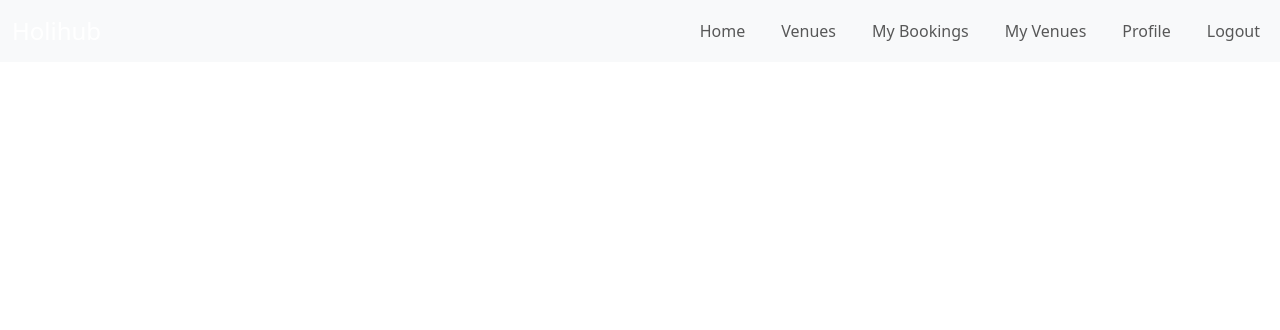
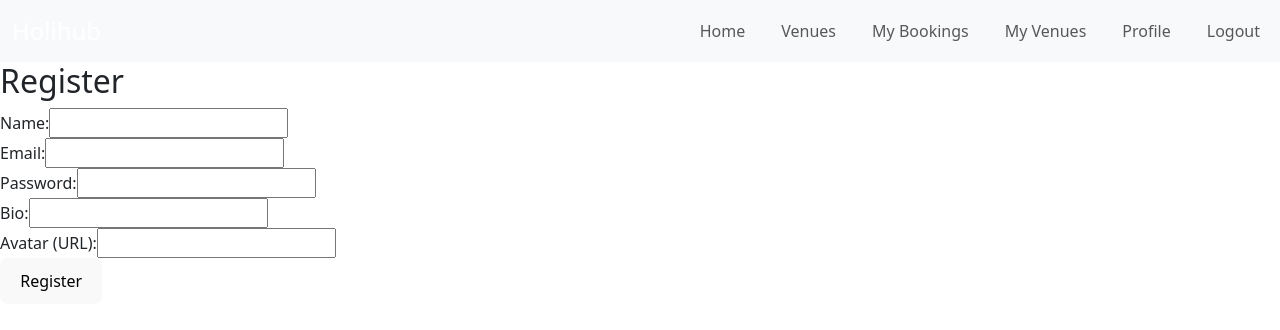
Before and after one commit to Voidwaker/pe2, a React (Vite) app in the folder pe2/: page /register in a window 1280 px wide. Shown: the top 330 px of the page. Built offline with nearby package versions, Linux system fonts and the light colour scheme.

Commit message:
added files for login, registration, auth, apii-key
added components for login, registration.
added files and code for useAuth
implemented the new changes in app.jsx

```diff
--- a/package.json
+++ /dev/null
@@ -1,5 +0,0 @@
-{
-  "dependencies": {
-    "axios": "^1.7.9"
-  }
-}
--- a/pe2/src/App.jsx
+++ b/pe2/src/App.jsx
@@ -1,19 +1,34 @@
 import React from 'react';
-import { BrowserRouter as Router, Routes, Route } from 'react-router-dom';
+import { BrowserRouter as Router, Routes, Route, Link } from 'react-router-dom';
 import Header from './components/Header';
 import VenueList from './components/VenueList';
+import Login from './components/Login';
+import Register from './components/Register';
 
 function App() {
   return (
     <Router>
       <Header />
       <Routes>
-        <Route path="/" element={<h1>Welcome to Holihub!</h1>} />
-        <Route path="/venues" element={<VenueList />} /> {}
+        <Route
+          path="/"
+          element={
+            <div>
+              <h1>Welcome to Holihub!</h1>
+              <p>
+                Discover amazing venues. Please{' '}
+                <Link to="/login">login</Link> or{' '}
+                <Link to="/register">register</Link> to get started.
+              </p>
+            </div>
+          }
+        />
+        <Route path="/venues" element={<VenueList />} />
         <Route path="/bookings" element={<h1>My Bookings</h1>} />
         <Route path="/my-venues" element={<h1>My Venues</h1>} />
         <Route path="/profile" element={<h1>Profile Page</h1>} />
-        <Route path="/login" element={<h1>Login/Register</h1>} />
+        <Route path="/login" element={<Login />} />
+        <Route path="/register" element={<Register />} />
       </Routes>
     </Router>
   );
--- a/pe2/src/api/auth.js
+++ b/pe2/src/api/auth.js
@@ -1,28 +1,9 @@
-export const API_BASE = "https://v2.api.noroff.dev/";
+export const API_BASE = "https://v2.api.noroff.dev"; // Fjern en ekstra skråstrek
 
-export async function registerUser({ name, email, password, bio, avatar, banner, venueManager }) {
-  const payload = {
-    name,
-    email,
-    password,
-  };
+export async function registerUser({ name, email, password, bio, avatar, banner }) {
+  const payload = { name, email, password, bio, avatar, banner };
 
-  if (bio) {
-    payload.bio = bio;
-  }
-  if (venueManager) {
-    payload.venueManager = venueManager;
-  }
-  if (avatar) {
-    payload.avatar = { url: avatar, alt: "User avatar" };
-  }
-  if (banner) {
-    payload.banner = { url: banner, alt: "User banner" };
-  }
-
-  console.log("Payload being sent:", payload);
-
-  const response = await fetch(`${API_BASE}/auth/register`, {
+  const response = await fetch(`${API_BASE}/auth/register`, { // Sørg for at det ikke er dobbel skråstrek
     method: "POST",
     headers: {
       "Content-Type": "application/json",
@@ -39,15 +20,13 @@ export async function registerUser({ name, email, password, bio, avatar, banner,
   return await response.json();
 }
 
-export async function loginUser({ email, password }) {
-  const payload = { email, password };
-
+export async function loginUser(email, password) {
   const response = await fetch(`${API_BASE}/auth/login`, {
     method: "POST",
     headers: {
       "Content-Type": "application/json",
     },
-    body: JSON.stringify(payload),
+    body: JSON.stringify({ email, password }),
   });
 
   if (!response.ok) {
@@ -56,6 +35,5 @@ export async function loginUser({ email, password }) {
     throw new Error(error.message || "Login failed");
   }
 
-  const userData = await response.json();
-  return userData.data;
+  return await response.json();
 }
--- /dev/null
+++ b/pe2/src/components/Login.jsx
@@ -0,0 +1,51 @@
+import React, { useState } from 'react';
+import { useNavigate } from 'react-router-dom';
+import { registerUser } from '../api/auth';
+
+const Login = () => {
+  const [email, setEmail] = useState('');
+  const [password, setPassword] = useState('');
+  const [error, setError] = useState(null);
+  const navigate = useNavigate();
+
+  const handleSubmit = async (event) => {
+    event.preventDefault();
+
+    try {
+      await registerUser({ email, password });
+      navigate('/profile');
+    } catch (err) {
+      setError('Failed to login. Please check your credentials.');
+    }
+  };
+
+  return (
+    <div>
+      <h2>Login</h2>
+      {error && <p style={{ color: 'red' }}>{error}</p>}
+      <form onSubmit={handleSubmit}>
+        <div>
+          <label>Email:</label>
+          <input
+            type="email"
+            value={email}
+            onChange={(e) => setEmail(e.target.value)}
+            required
+          />
+        </div>
+        <div>
+          <label>Password:</label>
+          <input
+            type="password"
+            value={password}
+            onChange={(e) => setPassword(e.target.value)}
+            required
+          />
+        </div>
+        <button type="submit">Login</button>
+      </form>
+    </div>
+  );
+};
+
+export default Login;
--- /dev/null
+++ b/pe2/src/components/Register.jsx
@@ -0,0 +1,79 @@
+import React, { useState } from 'react';
+import { useNavigate } from 'react-router-dom';
+import { registerUser } from '../api/auth';
+
+const Register = () => {
+  const [name, setName] = useState('');
+  const [email, setEmail] = useState('');
+  const [password, setPassword] = useState('');
+  const [bio, setBio] = useState('');
+  const [avatar, setAvatar] = useState('');
+  const [error, setError] = useState(null);
+  const navigate = useNavigate();
+
+  const handleSubmit = async (event) => {
+    event.preventDefault();
+
+    try {
+      await registerUser({ name, email, password, bio, avatar });
+      navigate('/login');
+    } catch (err) {
+      setError('Failed to register. Please check your details.');
+    }
+  };
+
+  return (
+    <div>
+      <h2>Register</h2>
+      {error && <p style={{ color: 'red' }}>{error}</p>}
+      <form onSubmit={handleSubmit}>
+        <div>
+          <label>Name:</label>
+          <input
+            type="text"
+            value={name}
+            onChange={(e) => setName(e.target.value)}
+            required
+          />
+        </div>
+        <div>
+          <label>Email:</label>
+          <input
+            type="email"
+            value={email}
+            onChange={(e) => setEmail(e.target.value)}
+            required
+          />
+        </div>
+        <div>
+          <label>Password:</label>
+          <input
+            type="password"
+            value={password}
+            onChange={(e) => setPassword(e.target.value)}
+            required
+          />
+        </div>
+        <div>
+          <label>Bio:</label>
+          <input
+            type="text"
+            value={bio}
+            onChange={(e) => setBio(e.target.value)}
+          />
+        </div>
+        <div>
+          <label>Avatar (URL):</label>
+          <input
+            type="text"
+            value={avatar}
+            onChange={(e) => setAvatar(e.target.value)}
+          />
+        </div>
+        <button type="submit">Register</button>
+      </form>
+    </div>
+  );
+};
+
+export default Register;
```
Also changed, not shown: pe2/src/hooks/useAuth.js (added, +21 -0 lines), 1 other file (tests, documents, lock files or other folders).
